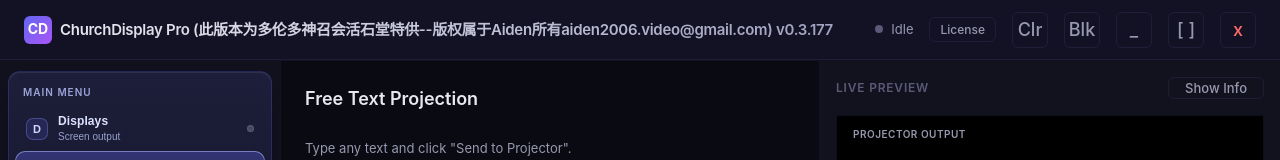
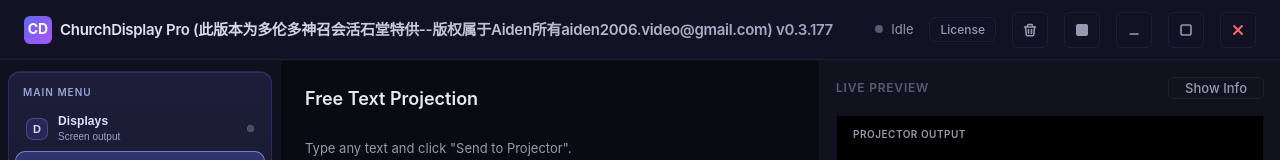
Before and after one commit to scanf2006/presenter, a React (Vite) app: page / in a window 1280 px wide. Shown: the top 160 px of the page. Built offline with nearby package versions, Linux system fonts and the light colour scheme.

Commit message:
ui: replace text-only TopBar buttons with inline SVG icons (Clear, Blackout, Minimize, Maximize, Close)

```diff
--- a/src/components/control-panel/TopBar.jsx
+++ b/src/components/control-panel/TopBar.jsx
@@ -1,6 +1,72 @@
 import React from 'react';
 import { useProjectorContext } from '../../contexts/ProjectorContext';
 import { useLicenseContext } from '../../contexts/LicenseContext';
+
+/* ── Inline SVG icons (16×16, no external deps) ── */
+const IconClear = () => (
+  <svg
+    width="16"
+    height="16"
+    viewBox="0 0 16 16"
+    fill="none"
+    stroke="currentColor"
+    strokeWidth="1.6"
+    strokeLinecap="round"
+    strokeLinejoin="round"
+  >
+    <path d="M2.5 5h11M5.5 5V3.5a1 1 0 0 1 1-1h3a1 1 0 0 1 1 1V5M6.5 7.5v4M9.5 7.5v4" />
+    <path d="M3.5 5l.7 7.5a1.5 1.5 0 0 0 1.5 1.3h4.6a1.5 1.5 0 0 0 1.5-1.3L12.5 5" />
+  </svg>
+);
+
+const IconBlackout = () => (
+  <svg width="16" height="16" viewBox="0 0 16 16" fill="currentColor">
+    <rect x="2" y="2" width="12" height="12" rx="2" />
+  </svg>
+);
+
+const IconMinimize = () => (
+  <svg
+    width="16"
+    height="16"
+    viewBox="0 0 16 16"
+    fill="none"
+    stroke="currentColor"
+    strokeWidth="1.6"
+    strokeLinecap="round"
+  >
+    <line x1="4" y1="12" x2="12" y2="12" />
+  </svg>
+);
+
+const IconMaximize = () => (
+  <svg
+    width="16"
+    height="16"
+    viewBox="0 0 16 16"
+    fill="none"
+    stroke="currentColor"
+    strokeWidth="1.6"
+    strokeLinejoin="round"
+  >
+    <rect x="3" y="3" width="10" height="10" rx="1.5" />
+  </svg>
+);
+
+const IconClose = () => (
+  <svg
+    width="16"
+    height="16"
+    viewBox="0 0 16 16"
+    fill="none"
+    stroke="currentColor"
+    strokeWidth="1.8"
+    strokeLinecap="round"
+  >
+    <line x1="4" y1="4" x2="12" y2="12" />
+    <line x1="12" y1="4" x2="4" y2="12" />
+  </svg>
+);
 
 function TopBar({ appVersion, onClear }) {
   const {
@@ -48,24 +114,24 @@ function TopBar({ appVersion, onClear }) {
           License
         </button>
         <button className="btn btn--ghost btn--icon" onClick={onClear} title="Clear">
-          Clr
+          <IconClear />
         </button>
         <button className="btn btn--ghost btn--icon" onClick={handleBlackout} title="Blackout">
-          Blk
+          <IconBlackout />
         </button>
         <button
           className="btn btn--ghost btn--icon"
           onClick={handleMinimizeWindow}
           title="Minimize"
         >
-          _
+          <IconMinimize />
         </button>
         <button
           className="btn btn--ghost btn--icon"
           onClick={handleToggleMaximizeWindow}
           title="Maximize / Restore"
         >
-          [ ]
+          <IconMaximize />
         </button>
         <button
           className="btn btn--ghost btn--icon"
@@ -73,7 +139,7 @@ function TopBar({ appVersion, onClear }) {
           title="Close"
           style={{ color: '#ff6b6b' }}
         >
-          x
+          <IconClose />
         </button>
       </div>
     </div>
--- a/src/index.css
+++ b/src/index.css
@@ -449,6 +449,9 @@ body {
   height: 36px;
   padding: 0;
   font-size: 18px;
+  display: flex;
+  align-items: center;
+  justify-content: center;
 }
 
 /* ===========================================
```
